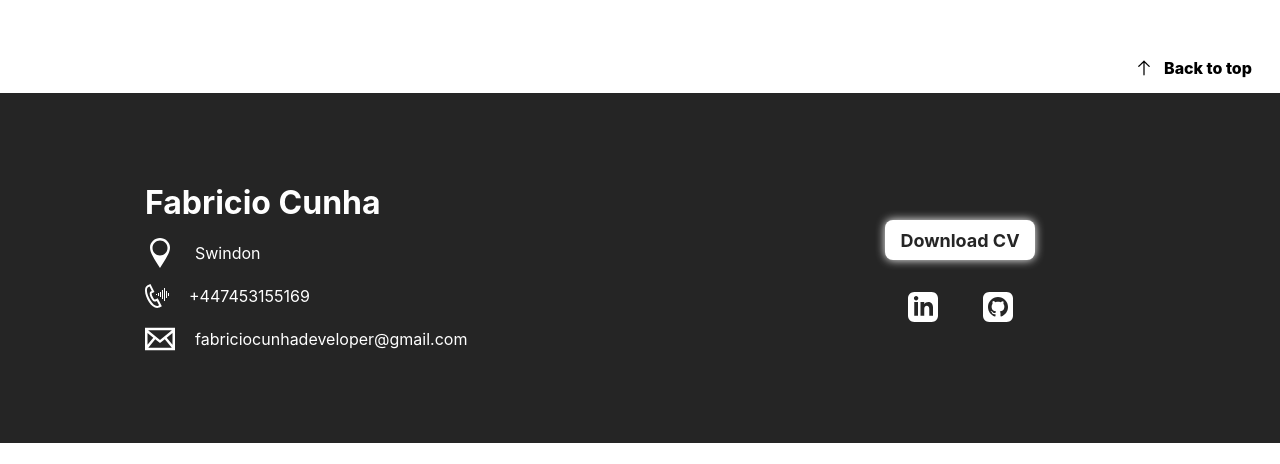
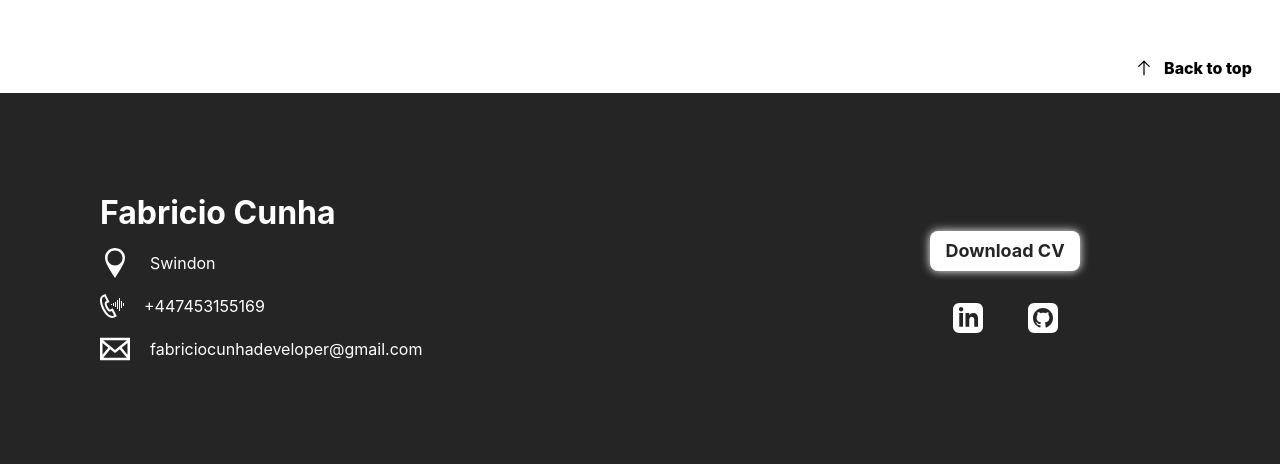
Before and after one commit to fabriciocunhauk/portfolio, a React (Create React App) app: page / in a window 1280 px wide. Shown: the part 4600-5064 px from the top of the page. Before the commit the page ends 5043 px from the top, so only its background shows below. Built offline with nearby package versions, Linux system fonts and the light colour scheme.

Commit message:
Footer update

```diff
--- a/src/components/Footer/footer-styles.scss
+++ b/src/components/Footer/footer-styles.scss
@@ -6,8 +6,7 @@
     justify-content: center;
     color: $white-color;
     max-width: 100%;
-    max-height: 350px;
-    padding: 145px;
+    padding: 100px;
     background: $black-glass-color;
 
     .footer-container {
```
